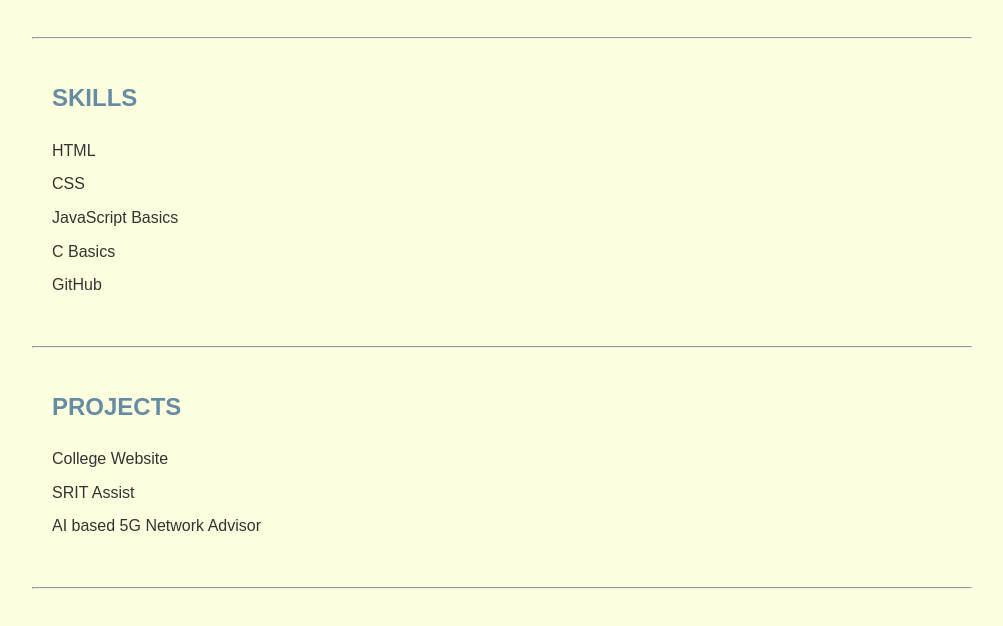
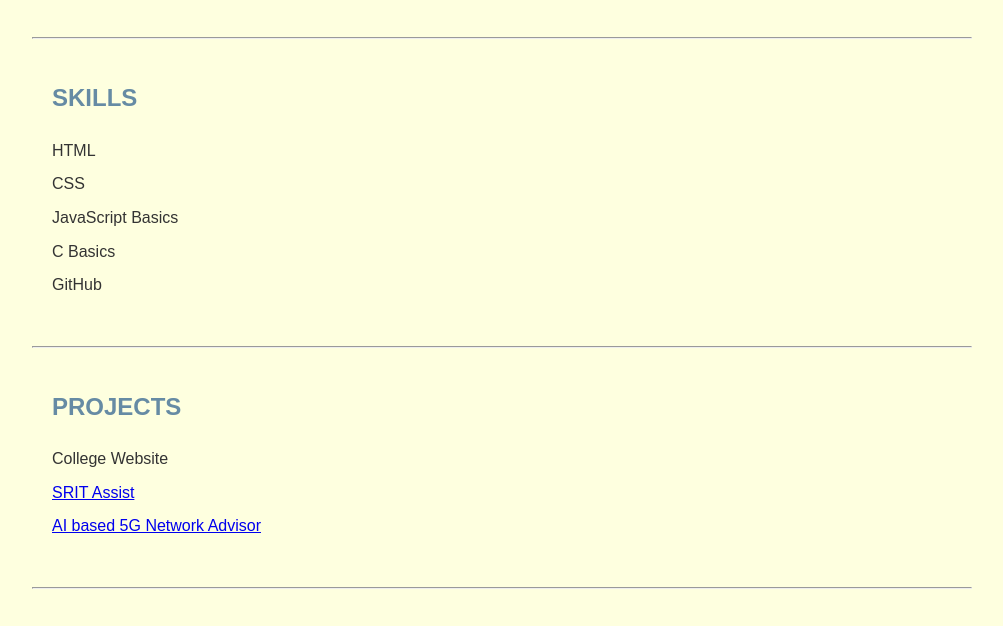
Before and after one commit to dileepkumar2801/portfolio, a plain HTML site: page index.html in a window 1280 px wide. Shown: the part 705-1331 px from the top of the page, without its empty margins (138-1141 px from the left). Drawn offline with Linux system fonts and the light colour scheme.

Commit message:
Update index.html

```diff
--- a/index.html
+++ b/index.html
@@ -253,9 +253,9 @@
 
       <p>College Website</p>
 
-      <p>SRIT Assist</p>
+      <a href="https://ai-college-enquiry-chatbot.onrender.com/"><p>SRIT Assist</p></a>
 
-      <p>AI based 5G Network Advisor</p>
+      <a href="https://dileepkumar2801.github.io/ibm_project/"><p>AI based 5G Network Advisor</p></a>
 
     </section>
 
```
